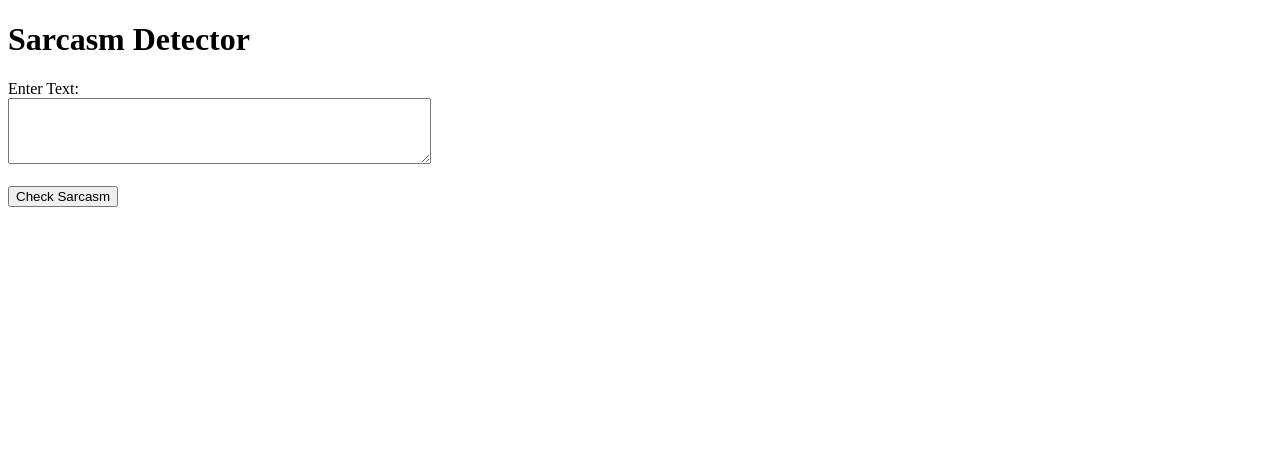
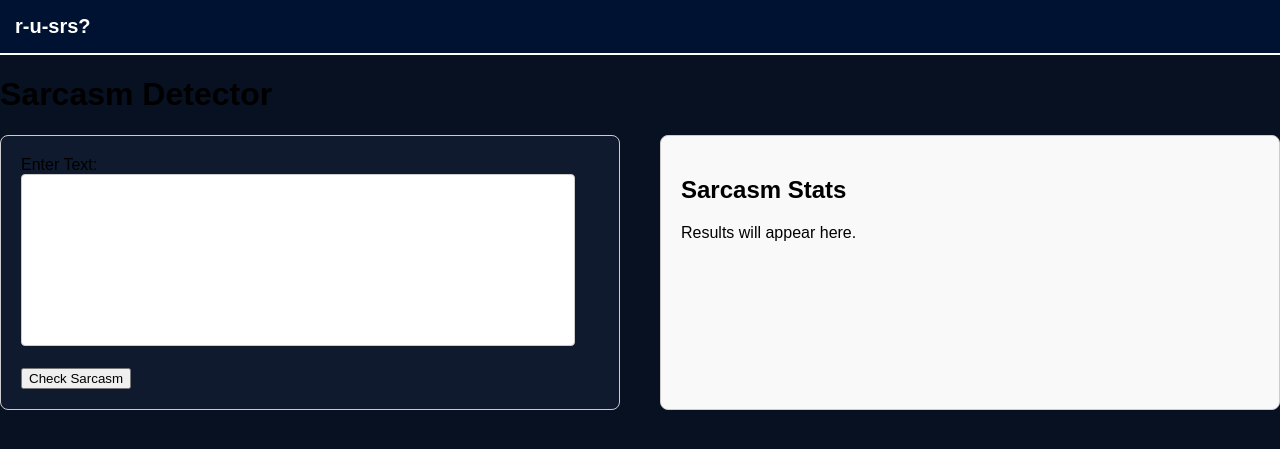
Before and after one commit to AquaGn0me/rusrs, a Flask app: page / in a window 1280 px wide. Shown: the top 449 px of the page. Run offline with Flask 3, Linux system fonts and the light colour scheme.

Commit message:
working on css

```diff
--- a/app.py
+++ b/app.py
@@ -1,14 +1,12 @@
-from flask import Flask, render_template, request
+from flask import Flask, render_template, request, jsonify
 import google.generativeai as genai
 import os
 from dotenv import load_dotenv
 
 app = Flask(__name__)
 
-# Configure Gemini API - Replace with your actual API key
-
+# Configure Gemini API
 load_dotenv()
-
 GOOGLE_API_KEY = os.environ.get("GOOGLE_API_KEY")
 if not GOOGLE_API_KEY:
     raise ValueError("No GOOGLE_API_KEY environment variable set. Please set it before running the app.")
@@ -30,7 +28,11 @@ def index():
 def check_sarcasm():
     text = request.form['text']
     sarcastic = is_sarcastic(text)
-    return render_template('result.html', text=text, sarcastic=sarcastic)
+    # Return JSON response instead of rendering a template
+    return jsonify({
+        'text': text,
+        'sarcastic': sarcastic
+    })
 
 if __name__ == '__main__':
     app.run(debug=True)
--- /dev/null
+++ b/static/styles.css
@@ -0,0 +1,44 @@
+body {
+    font-family: Arial, sans-serif;
+    margin: 0;
+    padding: 0px;
+    background-color: #071122;
+}
+
+header {
+    background-color: #001232;
+    color: white;
+    padding: 15px;
+    margin: 0;
+    text-align: left;
+    border-bottom: 2px solid white;
+    font-size: 20px;
+    font-weight: bold;
+}
+
+.container {
+    display: flex; /* Use flexbox for layout */
+    gap: 40px; /* Space between the two divs */
+}
+
+.input-container, .output-container {
+    flex: 1; /* Each container takes equal width */
+    padding: 20px;
+    border: 1px solid #ccc;
+    border-radius: 8px;
+    background-color: #0F1A2E;
+}
+
+textarea {
+    width: 92%;
+    height: 150px;
+    padding: 10px;
+    font-size: 16px;
+    border: 1px solid #ccc;
+    border-radius: 4px;
+    resize: none;
+}
+
+.output-container {
+    background-color: #f9f9f9; /* Light background for the output */
+}
--- a/templates/index.html
+++ b/templates/index.html
@@ -2,14 +2,60 @@
 <html lang="en">
 <head>
     <meta charset="UTF-8">
+    <meta name="viewport" content="width=device-width, initial-scale=1.0">
     <title>Sarcasm Detector</title>
+    <link rel="stylesheet" href="{{ url_for('static', filename='styles.css') }}">
 </head>
 <body>
+    <header>r-u-srs?</header>
     <h1>Sarcasm Detector</h1>
-    <form action="/check_sarcasm" method="post">
-        <label for="text_input">Enter Text:</label><br>
-        <textarea id="text_input" name="text" rows="4" cols="50"></textarea><br><br>
-        <input type="submit" value="Check Sarcasm">
-    </form>
+    <div class="container">
+        <!-- Left Div: Input Textbox -->
+        <div class="input-container">
+            <form id="sarcasmForm">
+                <label for="text_input">Enter Text:</label><br>
+                <textarea id="text_input" name="text" rows="4" cols="50"></textarea><br><br>
+                <button type="submit">Check Sarcasm</button>
+            </form>
+        </div>
+
+        <!-- Right Div: Output Stats -->
+        <div class="output-container" id="outputStats">
+            <h2>Sarcasm Stats</h2>
+            <p>Results will appear here.</p>
+        </div>
+    </div>
+
+    <script>
+        // Handle form submission
+        document.getElementById('sarcasmForm').addEventListener('submit', function (event) {
+            event.preventDefault(); // Prevent the form from submitting the traditional way
+
+            // Get the input text
+            const text = document.getElementById('text_input').value;
+
+            // Send the text to the server using Fetch API
+            fetch('/check_sarcasm', {
+                method: 'POST',
+                headers: {
+                    'Content-Type': 'application/x-www-form-urlencoded',
+                },
+                body: `text=${encodeURIComponent(text)}`
+            })
+            .then(response => response.json()) // Parse the JSON response
+            .then(data => {
+                // Update the output div with the results
+                const outputDiv = document.getElementById('outputStats');
+                outputDiv.innerHTML = `
+                    <h2>Sarcasm Stats</h2>
+                    <p><strong>Input Text:</strong> ${data.text}</p>
+                    <p><strong>Sarcastic:</strong> ${data.sarcastic ? 'Yes' : 'No'}</p>
+                `;
+            })
+            .catch(error => {
+                console.error('Error:', error);
+            });
+        });
+    </script>
 </body>
 </html>
```
